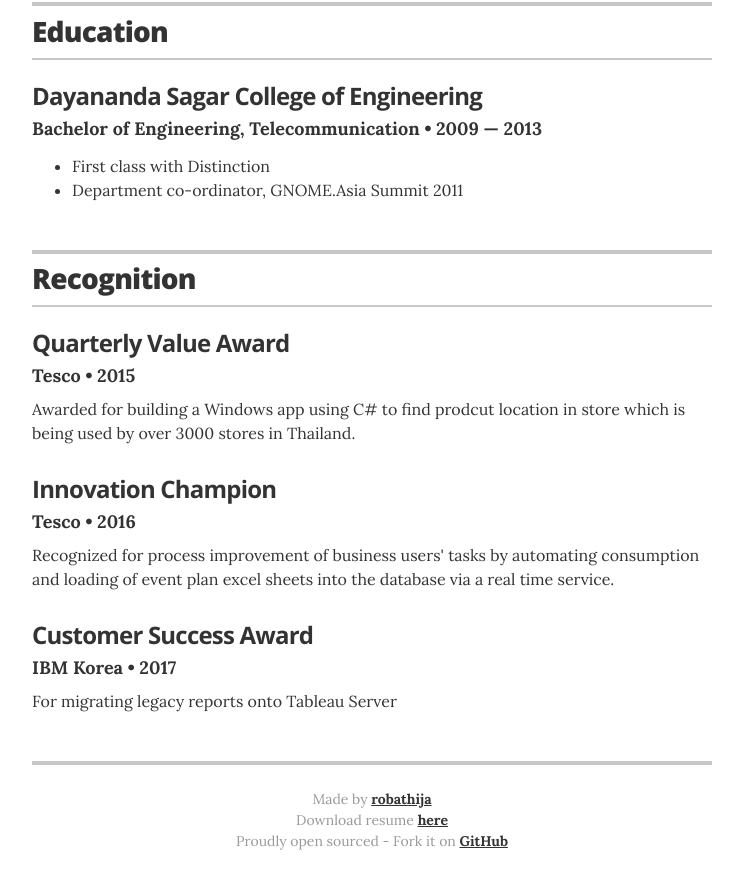
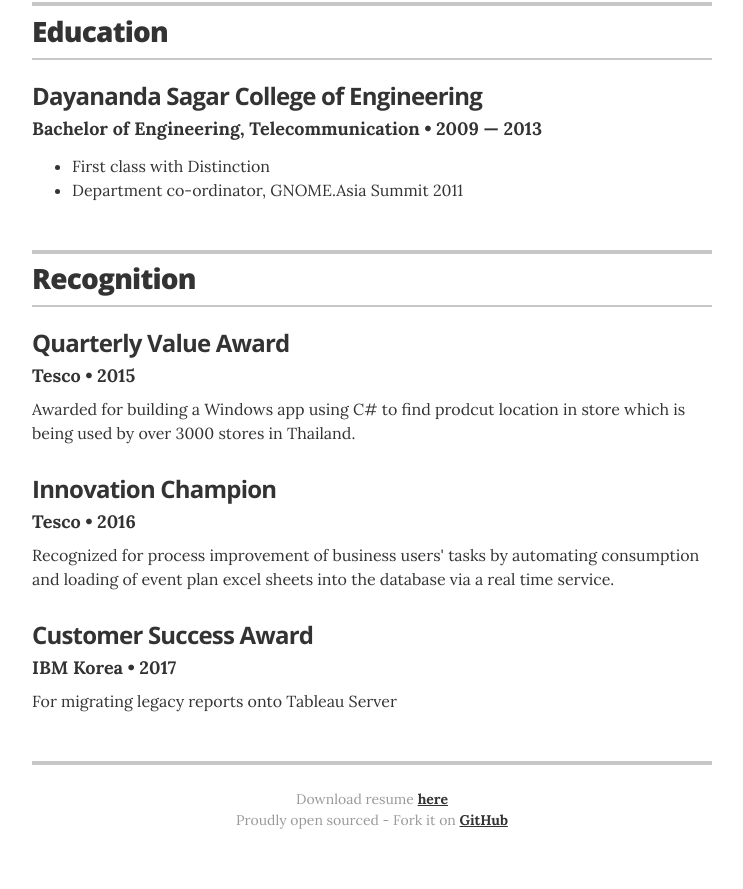
Before and after one commit to robathija/rohit-resume, a Jekyll site: the page built from index.html, in a window 1280 px wide and 900 px high, scrolled down 3710 px. Shown: the top 889 px of the window, without its empty margins (268-1011 px from the left). Built offline with Jekyll 4.4.1, drawn with Linux system fonts in a browser that asks for light colours.

Commit message:
footer changes

```diff
--- a/_layouts/resume.html
+++ b/_layouts/resume.html
@@ -230,9 +230,8 @@
       {% endif %}
 
       <footer class="page-footer">
-        <p class="footer-line">Made by <a href="http://fb.com/robathija" target="_blank">robathija</a></p>
 		<p class="footer-line">Download resume <a href="https://drive.google.com/file/d/189zixn8EIlkFQ_CSKzGROYgqJ5d2Anfj/view?usp=sharing" target="_blank">here</a></p>
-		<p class="footer-line">Proudly open sourced - Fork it on <a href="https://github.com/jglovier/resume-template" target="_blank">GitHub</a></p>
+		<p class="footer-line">Proudly open sourced - Fork it on <a href="https://github.com/robathija/robathija.github.io" target="_blank">GitHub</a></p>
       </footer>
 
     </div>
```
